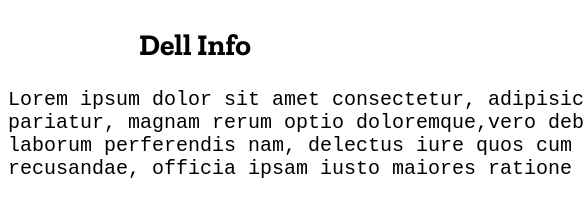
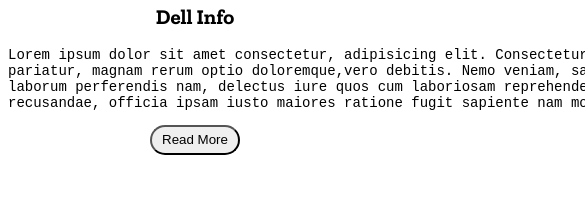
Before and after one commit to hagar-tamer-s/task1, a plain HTML site: page index.html in a window 390 px wide. Shown: the part 2107-2304 px from the top of the page, 585 px wide, since content can reach past the window. After the commit the page ends 2270 px from the top, so only its background shows below. Drawn offline with nearby package versions, Linux system fonts and the light colour scheme; a web font is replaced by a local one.

Commit message:
media queries

```diff
--- a/style.css
+++ b/style.css
@@ -95,3 +95,30 @@ footer button:hover {
     background-color: rgb(85, 83, 83);
     transform: rotate(360deg);
 }
+
+@media only screen and (max-width: 599px) {
+    body {
+        font-size: 14px;
+    }
+}
+
+/* الأجهزة اللوحية (بين 600 و 1024 بكسل) */
+@media only screen and (min-width: 600px) and (max-width: 1024px) {
+    body {
+        font-size: 16px;
+    }
+}
+
+/* شاشات الكمبيوتر المكتبي (بين 1025 و 1440 بكسل) */
+@media only screen and (min-width: 1025px) and (max-width: 1440px) {
+    body {
+        font-size: 18px;
+    }
+}
+
+/* شاشات الكمبيوتر المكتبي الكبيرة (أكبر من 1440 بكسل) */
+@media only screen and (min-width: 1441px) {
+    body {
+        font-size: 20px;
+    }
+}
```
